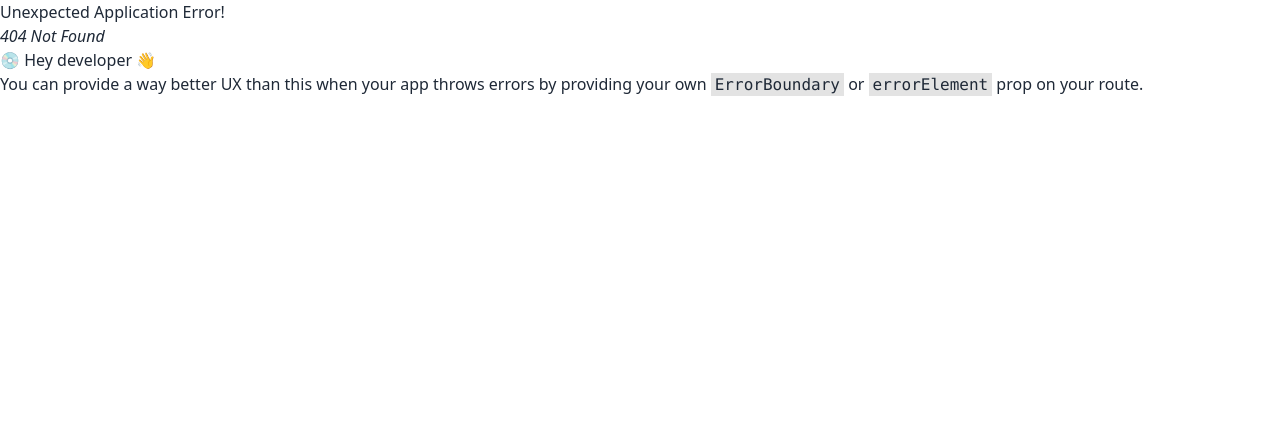
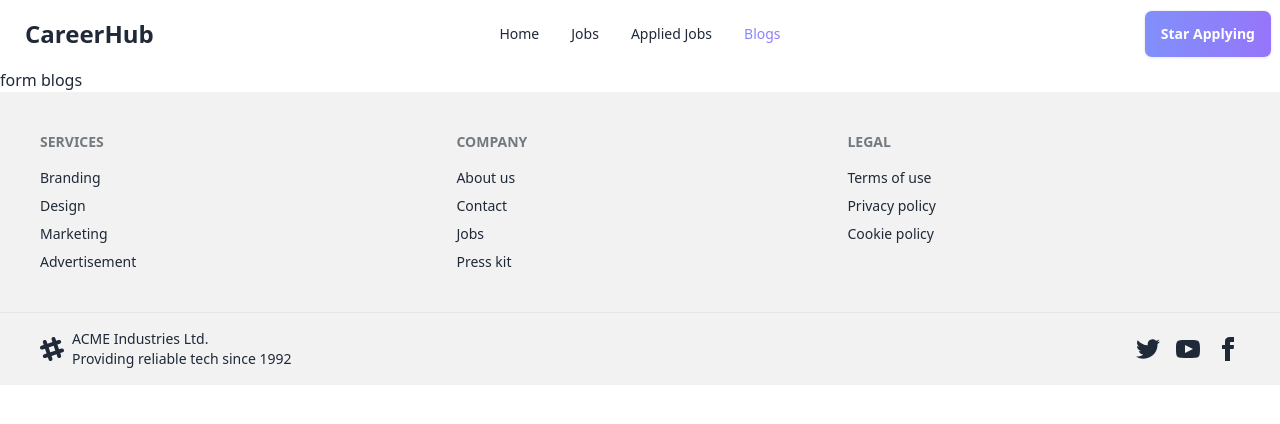
Before and after one commit to yousof-ali/career-hub, a React (Vite) app: page /blogs in a window 1280 px wide. Before the commit this address had no page. Shown: the top 424 px of the page. Built offline with nearby package versions, Linux system fonts and the light colour scheme.

Commit message:
root creat done

```diff
--- /dev/null
+++ b/src/Components/Applied/Applied.jsx
@@ -0,0 +1,11 @@
+
+
+const Applied = () => {
+    return (
+        <div>
+            <h1>from applied</h1>
+        </div>
+    );
+};
+
+export default Applied;
--- /dev/null
+++ b/src/Components/Blog/Blog.jsx
@@ -0,0 +1,11 @@
+
+
+const Blog = () => {
+    return (
+        <div>
+            <h1>form blogs</h1>
+        </div>
+    );
+};
+
+export default Blog;
--- /dev/null
+++ b/src/Components/Header/Header.jsx
@@ -0,0 +1,41 @@
+import { NavLink } from "react-router-dom";
+import "./header.css"
+
+import useStyle from "../Styles/style";
+
+const Header = () => {
+     const {btnStyle}=useStyle()
+
+
+    const menuBar = <>
+         <li><NavLink to={"/"}>Home</NavLink></li>
+         <li><NavLink to={"/jobs"}>Jobs</NavLink></li>
+         <li><NavLink to={"/applied"}>Applied Jobs</NavLink></li>
+         <li><NavLink to={"/blogs"}>Blogs</NavLink></li>
+    </>
+    return (
+        <div className="navbar bg-base-100">
+            <div className="navbar-start">
+                <div className="dropdown">
+                    <div tabIndex={0} role="button" className="btn btn-ghost lg:hidden">
+                        <svg xmlns="http://www.w3.org/2000/svg" className="h-5 w-5" fill="none" viewBox="0 0 24 24" stroke="currentColor"><path strokeLinecap="round" strokeLinejoin="round" strokeWidth="2" d="M4 6h16M4 12h8m-8 6h16" /></svg>
+                    </div>
+                    <ul tabIndex={0} className="menu menu-sm dropdown-content mt-3 z-[1] p-2 shadow bg-base-100 rounded-box w-52">
+                        {menuBar}
+                    </ul>
+                </div>
+                <a className="btn btn-ghost text-2xl font-semibold ">CareerHub</a>
+            </div>
+            <div className="navbar-center hidden lg:flex">
+                <ul className="menu menu-horizontal px-1">
+                    {menuBar}
+                </ul>
+            </div>
+            <div className="navbar-end">
+                <a className={btnStyle}>Star Applying</a>
+            </div>
+        </div>
+    );
+};
+
+export default Header;
--- /dev/null
+++ b/src/Components/Header/header.css
@@ -0,0 +1,6 @@
+li .active {
+    background-image: linear-gradient(to right, #8190FA,#9675FA) !important;
+    color: transparent !important;
+    -webkit-background-clip: text !important;
+    background-clip: text !important;
+}
--- /dev/null
+++ b/src/Components/Jobs/Jobj.jsx
@@ -0,0 +1,11 @@
+
+
+const Jobj = () => {
+    return (
+        <div>
+            <h1>i am from job</h1>
+        </div>
+    );
+};
+
+export default Jobj;
--- a/src/Components/Root/Root.jsx
+++ b/src/Components/Root/Root.jsx
@@ -1,10 +1,12 @@
 
 import { Outlet } from 'react-router-dom';
 import Footer from '../Footer/Footer';
+import Header from '../Header/Header';
 
 const Root = () => {
     return (
         <div>
+            <Header></Header>
             <Outlet></Outlet>
             <Footer></Footer>
         </div>
--- /dev/null
+++ b/src/Components/Styles/style.jsx
@@ -0,0 +1,11 @@
+
+
+const useStyle = () => {
+
+    const btnStyle="btn text-white bg-gradient-to-r from-[#8190FA] to-[#9675FA]"
+
+
+    return {btnStyle}
+};
+
+export default useStyle;
```
Also changed, not shown: src/main.jsx (+15 -0 lines).
